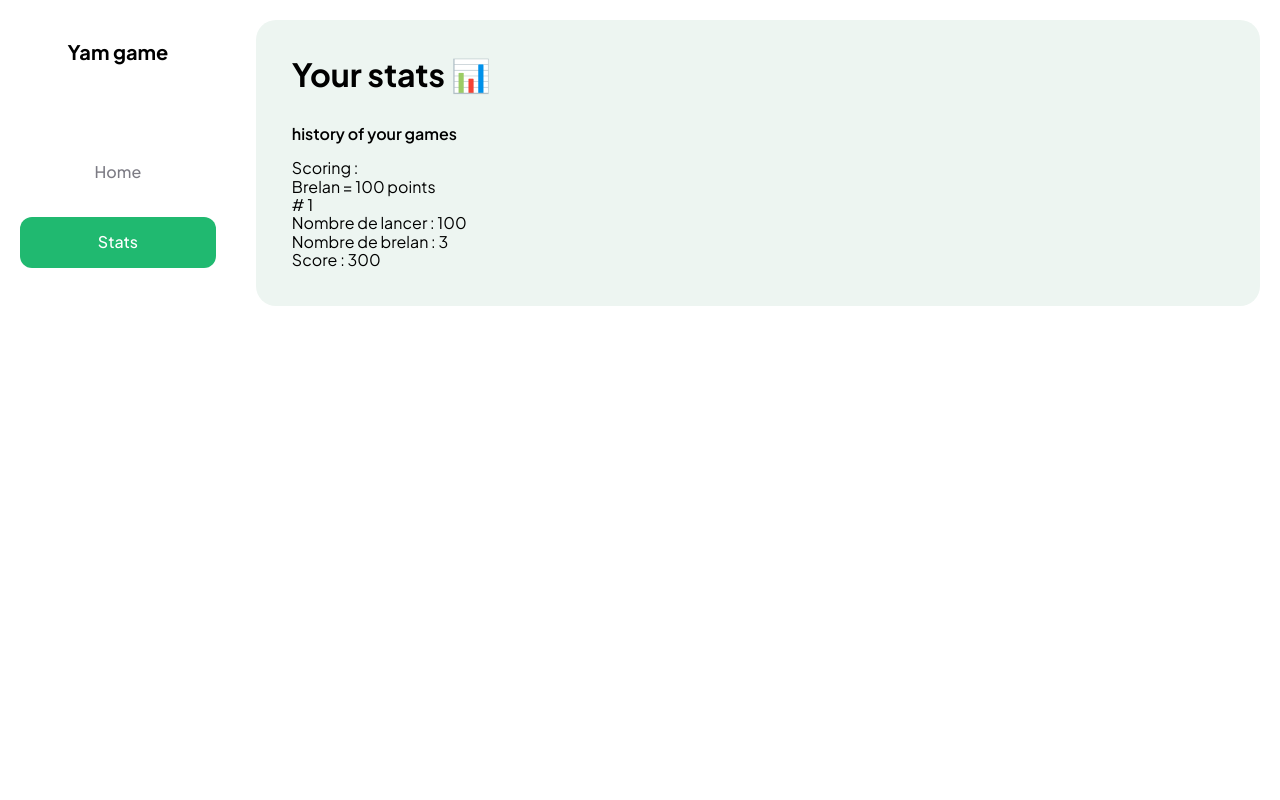
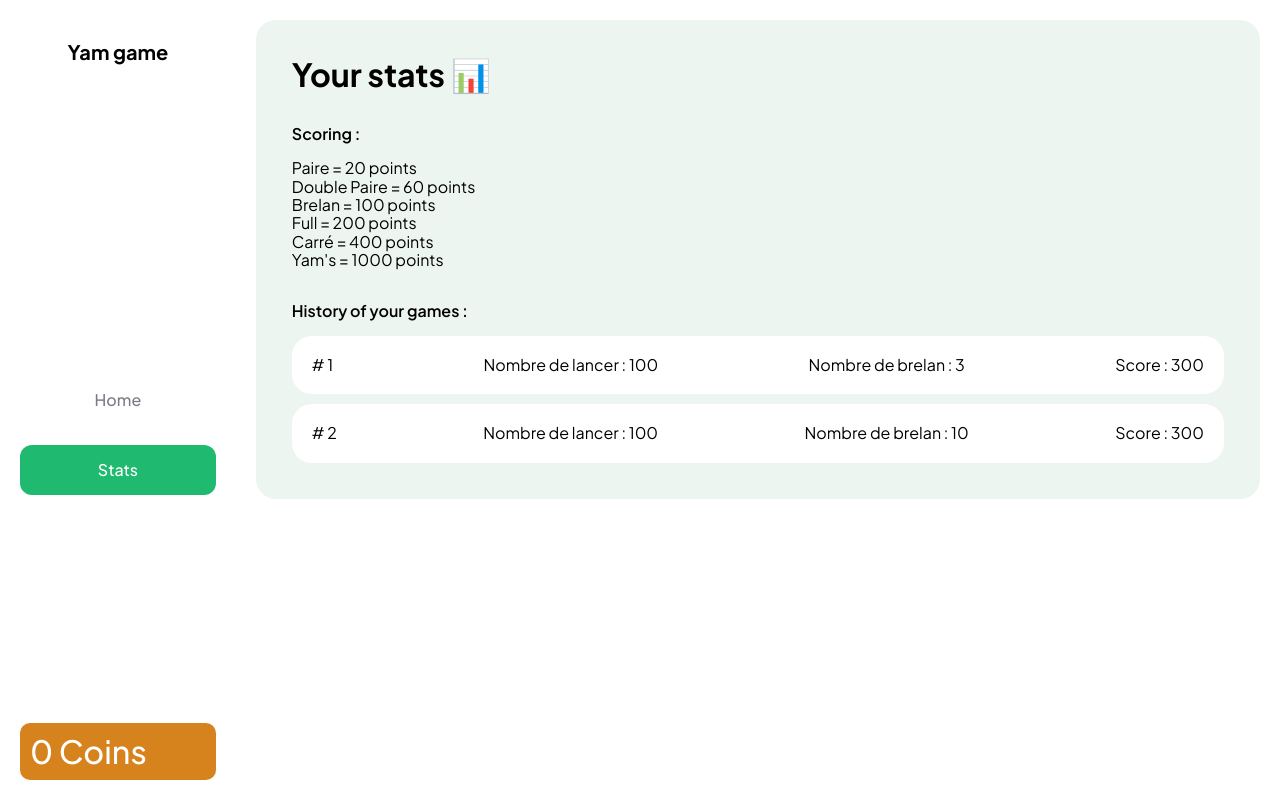
Before and after one commit to P4tt4te/yam-game, a React (Create React App) app: page /stats in a window 1280 px wide. Built offline with nearby package versions, Linux system fonts and the light colour scheme.

Commit message:
feat(gameHistoryReducer)

```diff
--- a/src/Views/StatsView.jsx
+++ b/src/Views/StatsView.jsx
@@ -1,6 +1,6 @@
 import React from 'react';
 import styled from 'styled-components';
-import { useSelector, useDispatch } from 'react-redux';
+import { useSelector } from 'react-redux';
 
 const StatsViewContainer = styled.section`
   border-radius: 2rem;
@@ -20,32 +20,52 @@ const StatsViewSubtitle = styled.h2`
   font-variation-settings: 'wght' 600;
 `;
 
+const StatsViewCardContainer = styled.div`
+  grid-column: auto / span 3;
+  background-color: ${(props) => props.theme.colors.white};
+  padding: 2rem;
+  border-radius: 2rem;
+  display: flex;
+  align-items: center;
+  justify-content: space-between;
+`;
+
+const StatsViewListContainer = styled.div`
+    display: flex;
+    flex-direction: column;
+    gap: 10px;
+`;
+
 export const StatsView = () => {
   const { history } = useSelector((state) => state.gameHistoryReducer);
-  const dispatch = useDispatch();
 
   return (
     <StatsViewContainer>
       <StatsViewTitle>Your stats 📊</StatsViewTitle>
-      <StatsViewSubtitle>history of your games</StatsViewSubtitle>
       <div>
-        <h3>Scoring :</h3>
+        <StatsViewSubtitle>Scoring :</StatsViewSubtitle>
+        <p>Paire = 20 points</p>
+        <p>Double Paire = 60 points</p>
         <p>Brelan = 100 points</p>
+        <p>Full = 200 points</p>
+        <p>Carré = 400 points</p>
+        <p>Yam's = 1000 points</p>
       </div>
-      <div>
+      <StatsViewSubtitle>History of your games :</StatsViewSubtitle>
+      <StatsViewListContainer>
         {history.length > 0 ? (
           history.map((game, key) => (
-            <div key={key}>
+            <StatsViewCardContainer key={key}>
               <p># {key + 1}</p>
               <p>Nombre de lancer : {game.tryLength}</p>
               <p>Nombre de brelan : {game.brelan}</p>
               <p>Score : {game.score}</p>
-            </div>
+            </StatsViewCardContainer>
           ))
         ) : (
           <p>History clear.</p>
         )}
-      </div>
+      </StatsViewListContainer>
     </StatsViewContainer>
   );
 };
--- a/src/components/NavBar/NavBar.jsx
+++ b/src/components/NavBar/NavBar.jsx
@@ -2,6 +2,7 @@ import React from 'react';
 import styled from 'styled-components';
 import { Link, useLocation } from 'react-router-dom';
 import { Button } from '../Button/Button';
+import { useSelector } from 'react-redux';
 
 const StyledNavBar = styled.div`
   font-size: 1.2rem;
@@ -12,8 +13,10 @@ const StyledNavBar = styled.div`
   width: 24rem;
   display: flex;
   flex-direction: column;
+  justify-content: space-between;
   position: sticky;
   top: 0;
+  min-height: 95vh;
 `;
 
 const LogoContainer = styled.div`
@@ -31,8 +34,18 @@ const NavLinksContainer = styled.div`
   width: 100%;
 `;
 
+const CoinsContainer = styled.div`
+    background: #d6831e;
+    color: white;
+    font-size: 3.2rem;
+    font-weight: 500;
+    padding: 1rem;
+    border-radius: 1rem;
+`;
+
 export const NavBar = () => {
   const location = useLocation();
+  const { money } = useSelector((state) => state.gameHistoryReducer);
 
   const linksNames = [
     {
@@ -62,6 +75,9 @@ export const NavBar = () => {
           );
         })}
       </NavLinksContainer>
+        <CoinsContainer>
+            {money} Coins
+        </CoinsContainer>
     </StyledNavBar>
   );
 };
--- a/src/store/reducers/gameHistoryReducer.js
+++ b/src/store/reducers/gameHistoryReducer.js
@@ -2,12 +2,18 @@ import { ADD_GAME_HISTORY } from '../constants/actions';
 
 /* Source of truth */
 const gameHistoryState = {
+  money: 0,
   history: [
     {
       tryLength: 100,
       brelan: 3,
       score: 300,
     },
+    {
+        tryLength: 100,
+        brelan: 10,
+        score: 300,
+      },
   ],
 };
 
```
